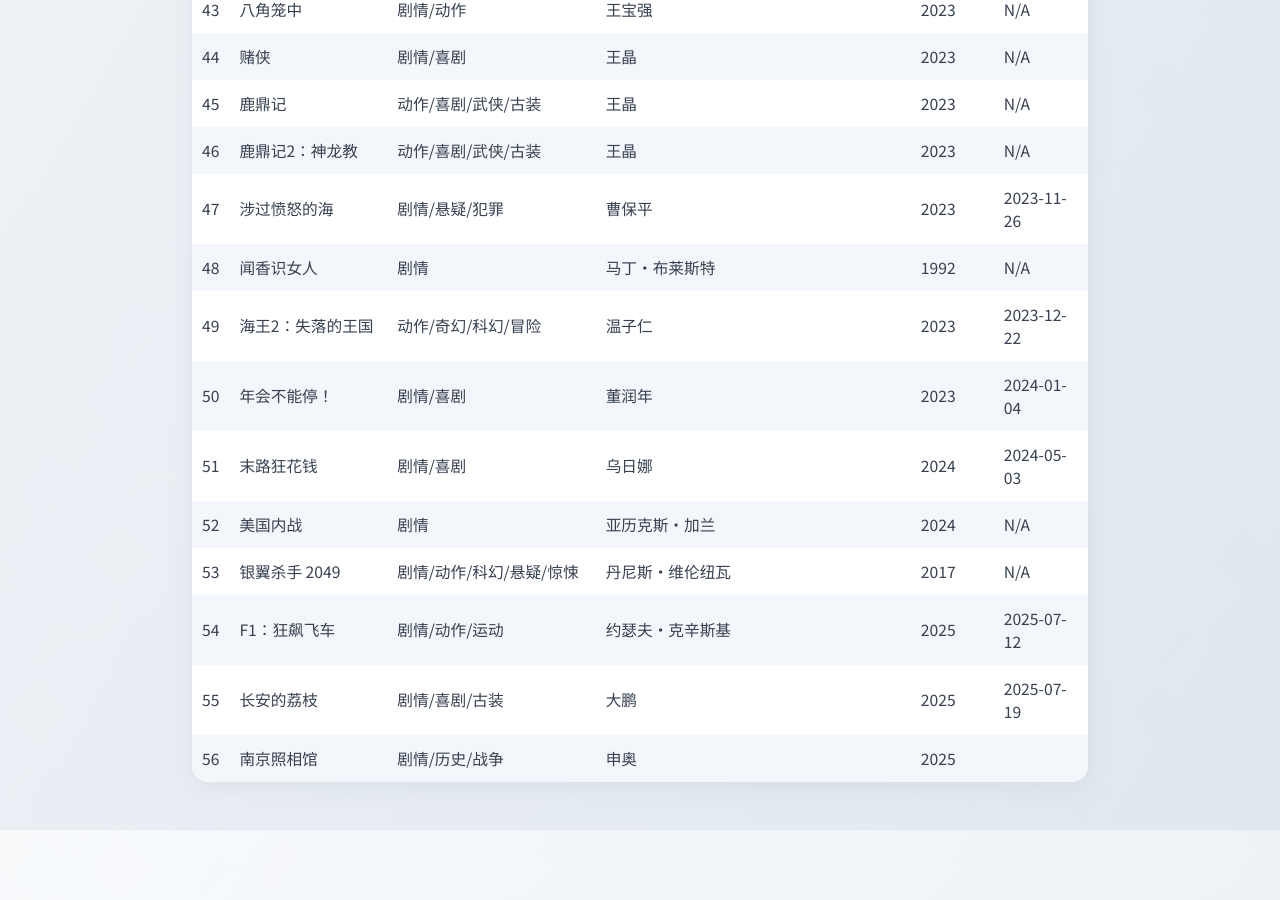
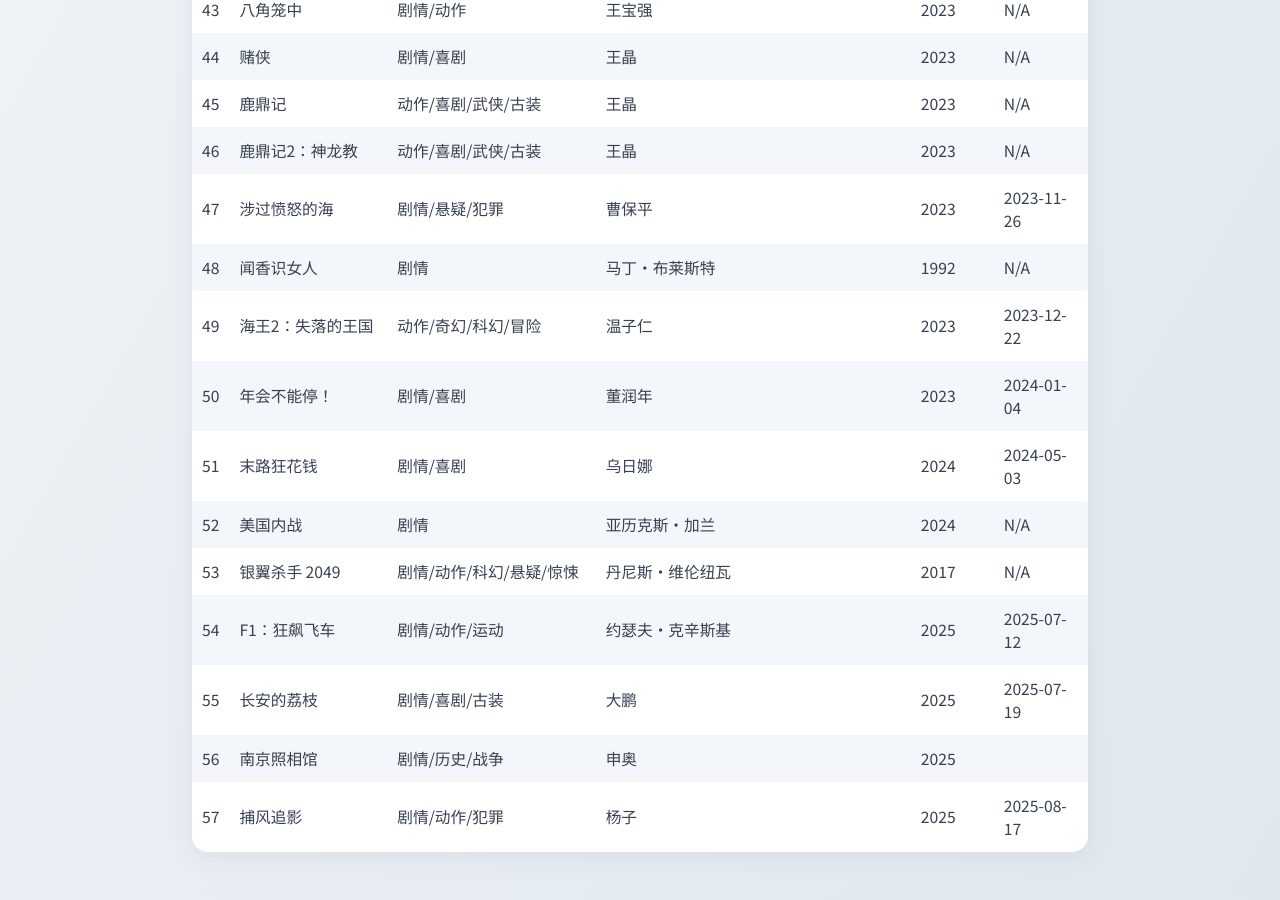
Before and after one commit to lccccc1024/lccccc1024.github.io, a Jekyll site: the page _posts/2023-8-10-光影.html, which Jekyll copies as it is, in a window 1280 px wide and 900 px high, scrolled down 2533 px. Built offline with Jekyll 4.4.1, drawn with Linux system fonts in a browser that asks for light colours; before the commit the page ends 3363 px from its top, so only the background shows below that.

Commit message:
Update 2023-8-10-光影.html

```diff
--- a/_posts/2023-8-10-光影.html
+++ b/_posts/2023-8-10-光影.html
@@ -500,6 +500,14 @@
         <td>2025</td>
         <td></td>
     </tr>
+    <tr>
+        <td>57</td>
+        <td>捕风追影</td>
+        <td>剧情/动作/犯罪</td>
+        <td>杨子</td>
+        <td>2025</td>
+        <td>2025-08-17</td>
+    </tr>
     </tbody>
 </table>
 </body>
```
